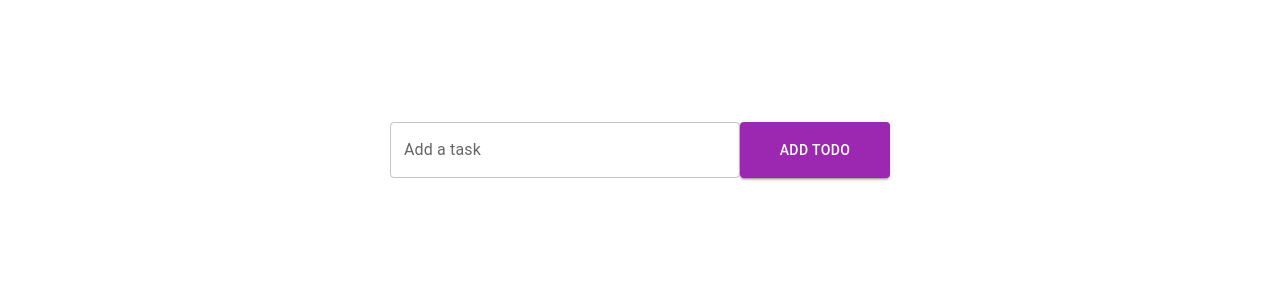
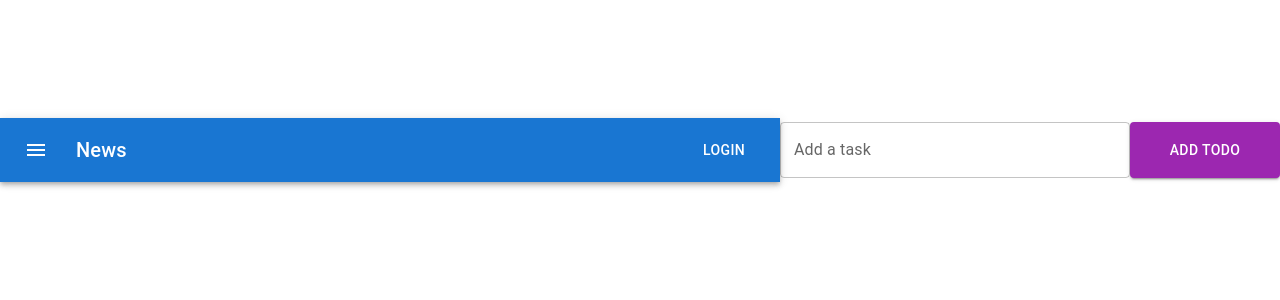
Before and after one commit to elmirah08/react-app, a React (Create React App) app in the folder LearningReact/my-react-app/: page / in a window 1280 px wide. Shown: the top 300 px of the page. Built offline with nearby package versions, Linux system fonts and the light colour scheme.

Commit message:
added App bar element to App.js

```diff
--- a/LearningReact/my-react-app/src/App.js
+++ b/LearningReact/my-react-app/src/App.js
@@ -2,11 +2,35 @@
 import { TextField} from '@mui/material';
 import {Box} from '@mui/material';
 import { Button } from '@mui/material';
+import AppBar from '@mui/material/AppBar';
+import Toolbar from '@mui/material/Toolbar';
+import Typography from '@mui/material/Typography';
+import IconButton from '@mui/material/IconButton';
+import MenuIcon from '@mui/icons-material/Menu';
 
 function App() {
 
   return (
      <Box sx={{height: 300, display: 'flex', justifyContent: 'center', alignItems: 'center'}}>
+        <Box sx={{ flexGrow: 1 }}>
+      <AppBar position="static">
+        <Toolbar>
+          <IconButton
+            size="large"
+            edge="start"
+            color="inherit"
+            aria-label="menu"
+            sx={{ mr: 2 }}
+          >
+            <MenuIcon />
+          </IconButton>
+          <Typography variant="h6" component="div" sx={{ flexGrow: 1 }}>
+            News
+          </Typography>
+          <Button color="inherit">Login</Button>
+        </Toolbar>
+      </AppBar>
+        </Box>
           <TextField
           variant='outlined'
           color='secondary'
```
